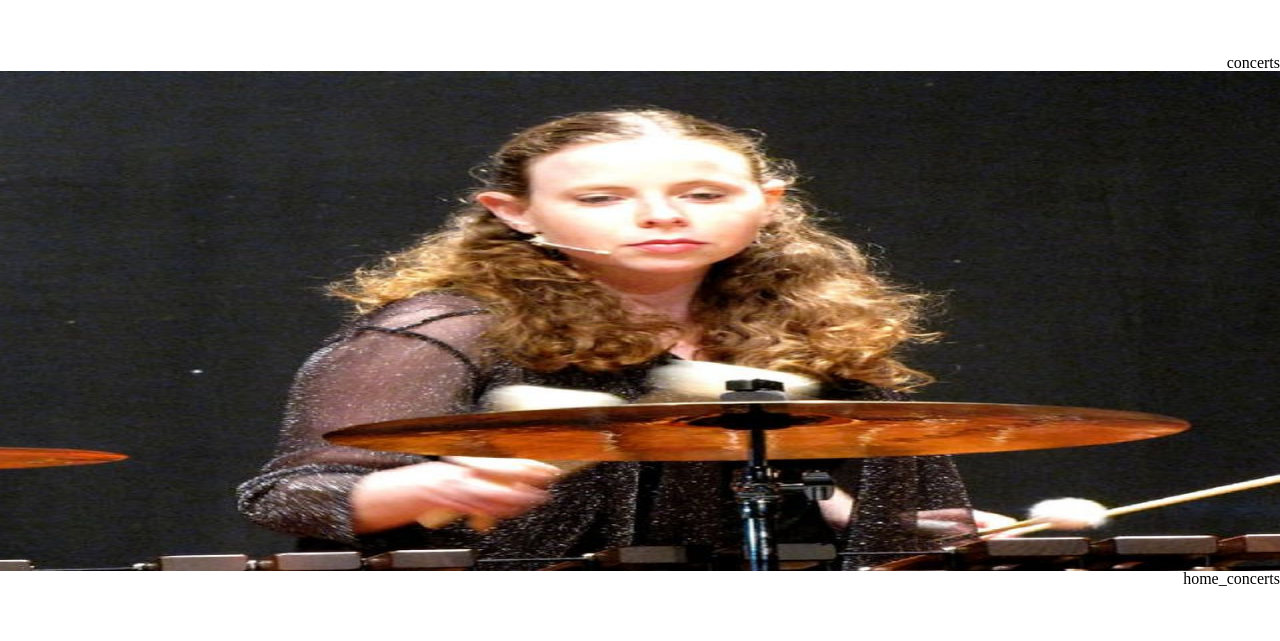
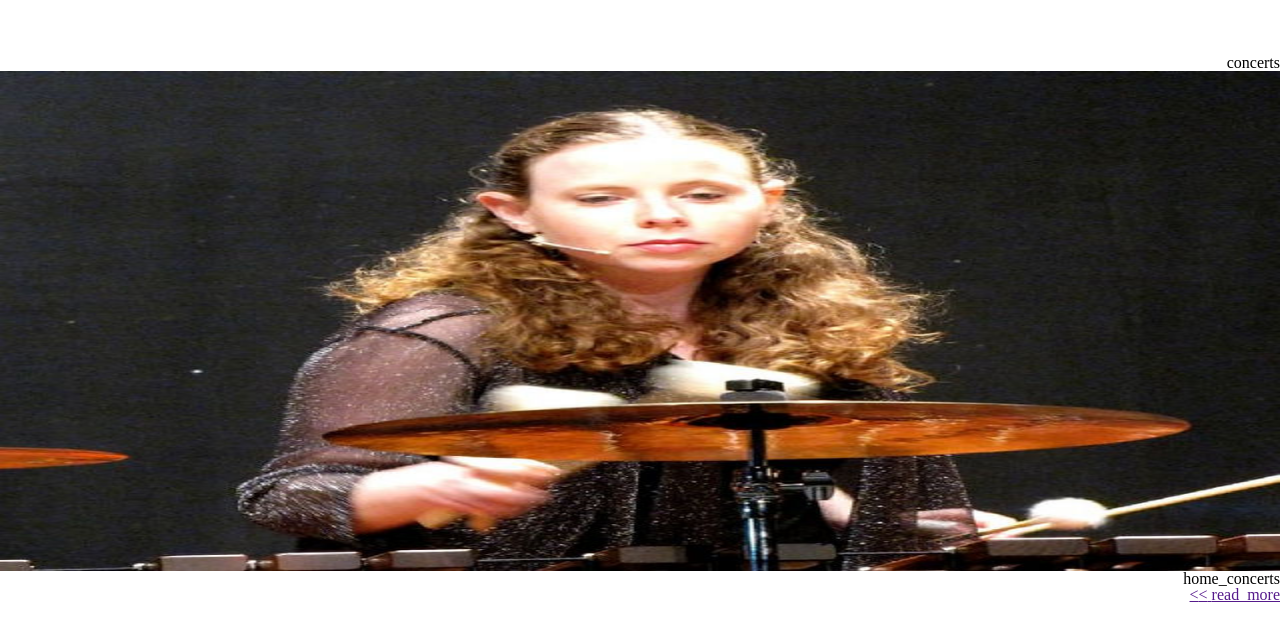
Before and after one commit to gilior/noya2022, a Next.js app: page /home in a window 1280 px wide. Shown: the part 2313-2954 px from the top of the page. Built offline with nearby package versions, Linux system fonts and the light colour scheme.

Commit message:
concerts copmonent + link conponents

```diff
--- a/components/concerts/concerts.mobile.tsx
+++ b/components/concerts/concerts.mobile.tsx
@@ -1,6 +1,7 @@
 import React, { FC } from 'react';
 import Image from 'next/image'
 import styles from 'components/concerts/concerts.mobile.module.scss'
+import LinkComponent from 'components/link/link'
 import crash from '../../public/crash.jpeg'
 import { GeneralSiteProps } from 'const';
 import { useTranslation } from 'next-i18next';
@@ -22,6 +23,7 @@ const ConcertsMobile: FC<GeneralSiteProps> = (props) => {
             <div>
             {t('home_concerts')}
             </div>
+            <LinkComponent text='read_more' page={'concerts'} generalSiteProps={props}></LinkComponent>
         </div>
 
 
--- /dev/null
+++ b/components/link/link.const.ts
@@ -0,0 +1 @@
+export {}
--- /dev/null
+++ b/components/link/link.tsx
@@ -0,0 +1,34 @@
+import React, { FC } from 'react';
+import Image from 'next/image'
+import styles from 'components/link/link.module.scss'
+import { GeneralSiteProps } from 'const';
+import { useTranslation } from 'next-i18next';
+import Link from 'next/link'
+
+export type ConcertsMobileProps = {
+    generalSiteProps:GeneralSiteProps,
+    page:string,
+    text:string
+}
+const LinkMobile: FC<ConcertsMobileProps> = (props) => {
+    const { t } = useTranslation('common')
+
+    return (
+        // <div className={styles.main}>
+        <div className={styles['link-wrap']}>
+      <Link
+        href={{
+          pathname: '',
+          query: { page: props.page },
+        }}
+      >
+        {t(props.text)} {'>'}{'>'}
+      </Link>
+        </div>
+
+
+        // </div>
+    )
+};
+
+export default LinkMobile;
--- a/public/locales/en/common.json
+++ b/public/locales/en/common.json
@@ -18,5 +18,7 @@
     "littleGirl":"When I was a little girl, I got as a present, a small colorful xylophone. That was it. I was hooked.    Music has always taken an active part in my life. My partner for the road.    For me as an artist, the most exciting moment occurs while meeting you, the audience.    I invite you to stroll the website and meet me and my artistry.    ",
     "enjoy": "Enjoy",
     "astorPiazzolla":"Astor Piazzolla",
-    "home_concerts":"Rhythmic concerts with multiple percussion.\nSuitable for all ages.\nOrder a unique concert designed personally for your event."
+    "home_concerts":"Rhythmic concerts with multiple percussion.\nSuitable for all ages.\nOrder a unique concert designed personally for your event.",
+    "read_more":"Read more"
+
 }
--- a/public/locales/he/common.json
+++ b/public/locales/he/common.json
@@ -17,5 +17,8 @@
     "welcome": "ברוכים הבאים",
     "littleGirl": "כשהייתי ילדה קטנה קיבלתי במתנה, קסילופון צבעוני קטן. זה היה זה. נתפסתי.    המוזיקה תמיד לקחה חלק פעיל בחיי. השותף שלי לדרך.    עבורי כאמן, הרגע המרגש ביותר מתרחש בזמן המפגש איתך, הקהל.    אני מזמינה אתכם לטייל באתר ולפגוש אותי ואת האומנות שלי.",
     "enjoy"  : "תהנו",
-    "astorPiazzolla":"אסטור פיאצולה"
+    "astorPiazzolla":"אסטור פיאצולה",
+    "home_concerts":"קונצרטים קצביים עם מספר כלי הקשה.\nמתאים לכל הגילאים.\nהזמינו קונצרט ייחודי שעוצב באופן אישי לאירוע שלכם.",
+    "read_more":"קראו עוד"
+
 }
```
Also changed, not shown: components/link/link.module.scss (added).
